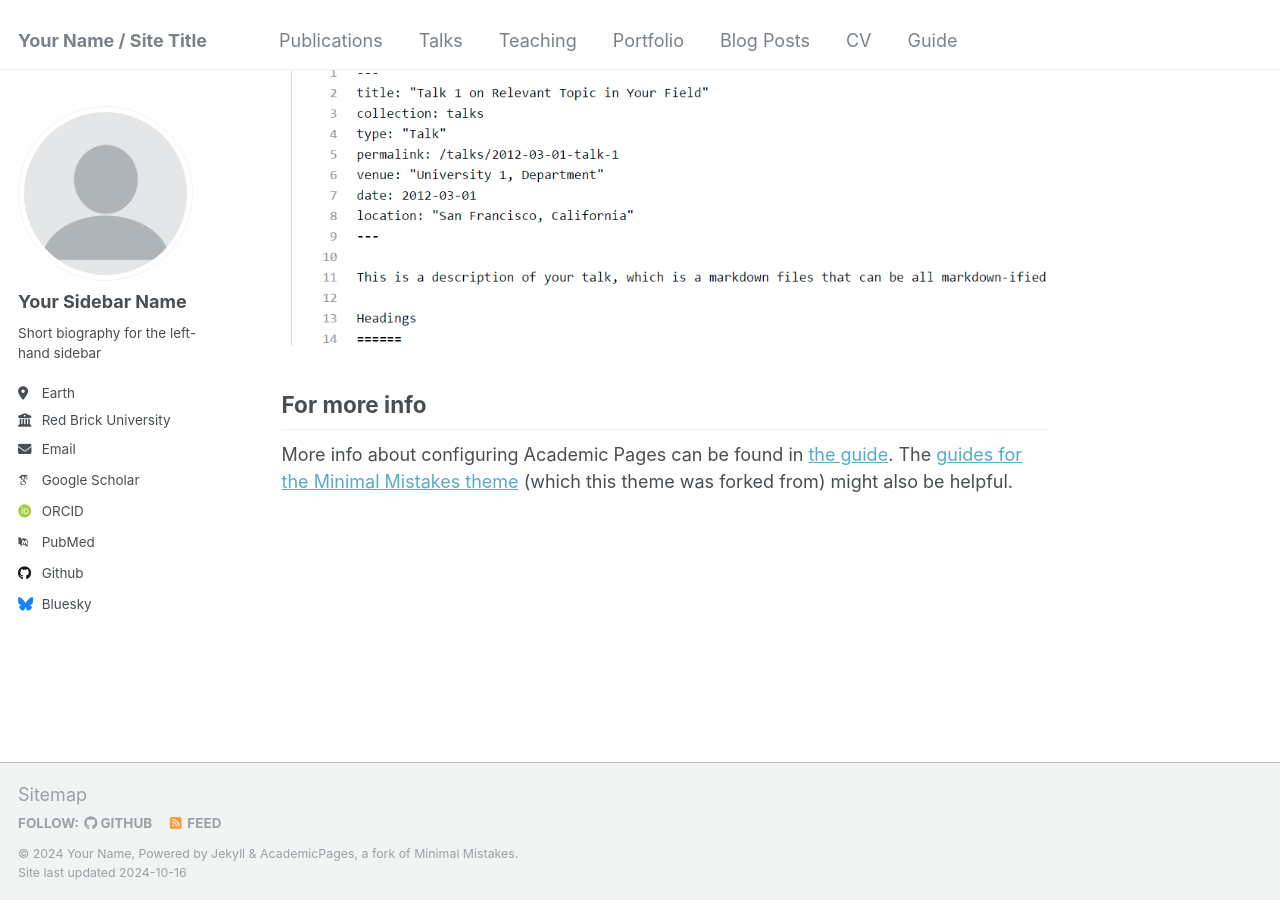
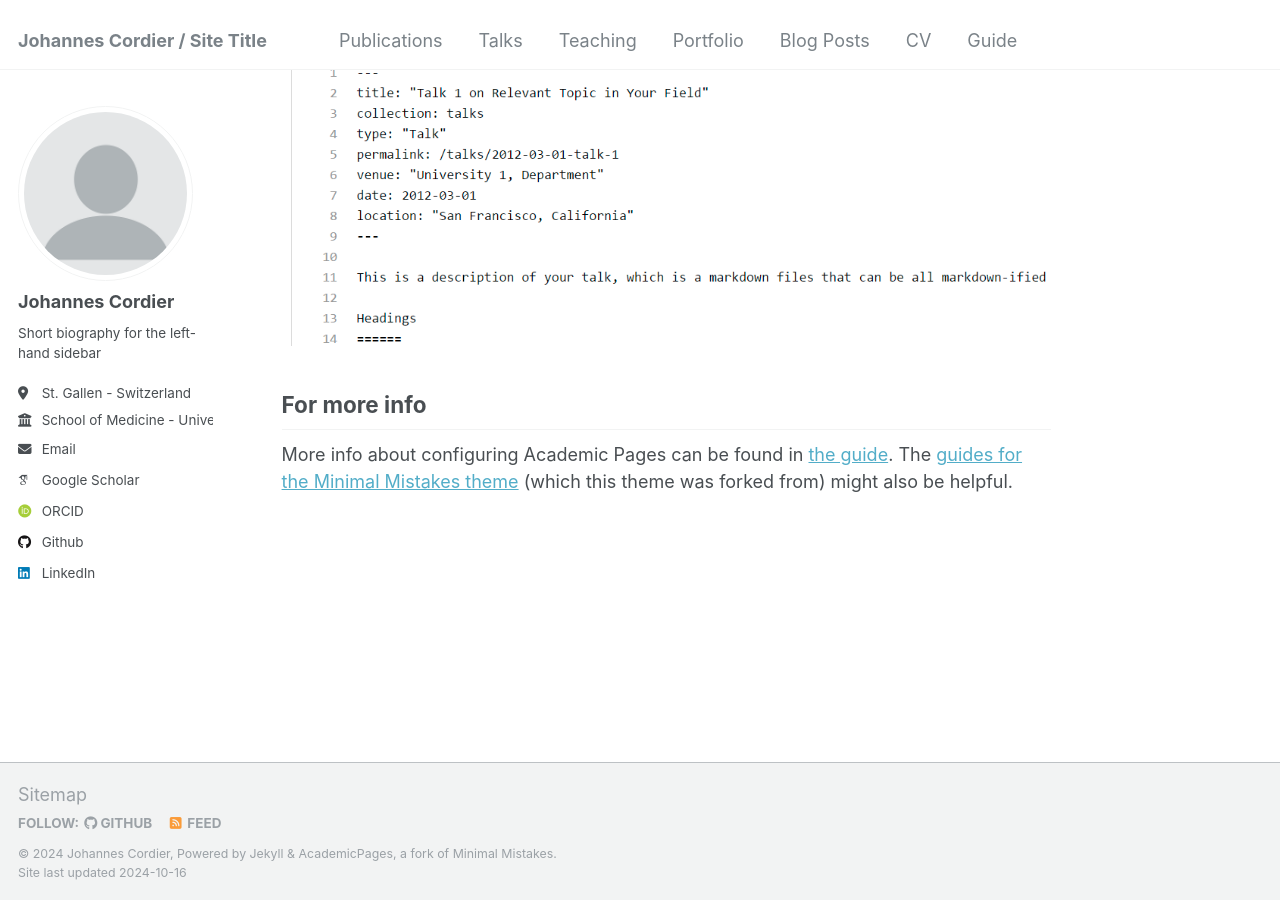
Before and after one commit to johannescordier/johannescordier.github.io, a Jekyll site: the page built from _pages/about.md, in a window 1280 px wide and 900 px high, scrolled down 2643 px. Built offline with Jekyll 4.4.1, drawn with Linux system fonts in a browser that asks for light colours; some web fonts are replaced.

Commit message:
Update _config.yml

```diff
--- a/_config.yml
+++ b/_config.yml
@@ -8,13 +8,13 @@
 
 # Basic Site Settings
 locale                   : "en-US"
-title                    : "Your Name / Site Title"
+title                    : "Johannes Cordier / Site Title"
 title_separator          : "-"
-name                     : &name "Your Name"
+name                     : &name "Johannes Cordier"
 description              : &description "personal description"
-url                      : https://academicpages.github.io # the base hostname & protocol for your site e.g. "https://mmistakes.github.io"
+url                      : https://johannescordier.github.io # the base hostname & protocol for your site e.g. "https://mmistakes.github.io"
 baseurl                  : "" # the subpath of your site, e.g. "/blog"
-repository               : "academicpages/academicpages.github.io"
+repository               : "johannescordier/johannescordier.github.io"
 
 # Site Author - The following control what appear as part of the author content on the side bar.
 #               If a field is blank the icon and link will not appear, otherwise it will be shown.
@@ -22,33 +22,33 @@ repository               : "academicpages/academicpages.github.io"
 author:
   # Biographic information
   avatar           : "profile.png"
-  name             : "Your Sidebar Name"
+  name             : "Johannes Cordier"
   pronouns         : # example: "she/her"
   bio              : "Short biography for the left-hand sidebar"
-  location         : "Earth"
-  employer         : "Red Brick University"
+  location         : "St. Gallen - Switzerland"
+  employer         : "School of Medicine - University of St. Gallen"
   uri              : # URL
-  email            : "none@example.org"
+  email            : "johannes.cordier@unisg.ch"
 
   # Academic websites
   arxiv            : # URL - Update with the correct link to your profile
-  googlescholar    : "https://scholar.google.com/citations?user=PS_CX0AAAAAJ"
+  googlescholar    : https://scholar.google.com/citations?user=G2wDOtkAAAAJ&inst=2090076968228969384
   impactstory      : # URL
   orcid            : "http://orcid.org/yourorcidurl"
   semantic         : # URL
-  pubmed           : "https://www.ncbi.nlm.nih.gov/pubmed/?term=john+snow"
+  pubmed           : #"https://www.ncbi.nlm.nih.gov/pubmed/?term=john+snow"
   researchgate     : # URL
 
   # Repositories and software development
   bitbucket        : # Username - Update with your username on the site
   codepen          : # Username
   dribbble         : # Username
-  github           : "academicpages"
+  github           : "johannescordier"
   kaggle           : # Username
   stackoverflow    : # User number or user number and name (i.e., use "1" or "1/jeff-atwood")
 
   # Social media
-  bluesky          : "bsky.app" # Replace this with you Bluesky username
+  bluesky          : #"bsky.app" # Replace this with you Bluesky username
   facebook         : # Username
   flickr           : # Username
   foursquare       : # Username
@@ -57,7 +57,7 @@ author:
   keybase          : # Username
   instagram        : # Username
   lastfm           : # Username
-  linkedin         : # Username
+  linkedin         : johannes-cordier# Username
   mastodon         : # URL
   medium           : # URL
   pinterest        : # Username
@@ -75,8 +75,8 @@ author:
 
 # Publication Category - The following the list of publication categories and their headings
 publication_category:
-  books:
-    title: 'Books'
+  #books:
+    #title: 'Books'
   manuscripts:
     title: 'Journal Articles'
   conferences:
```
